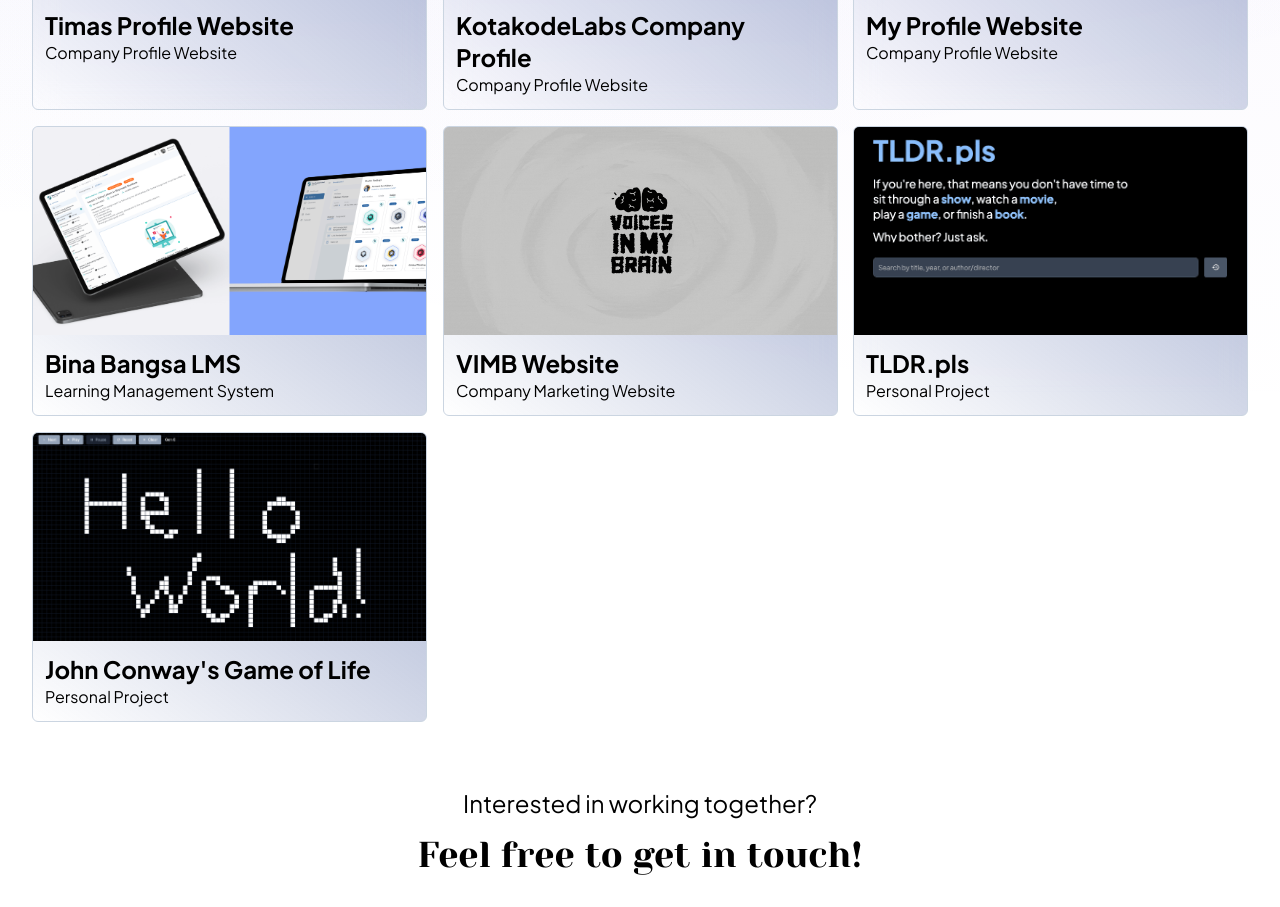
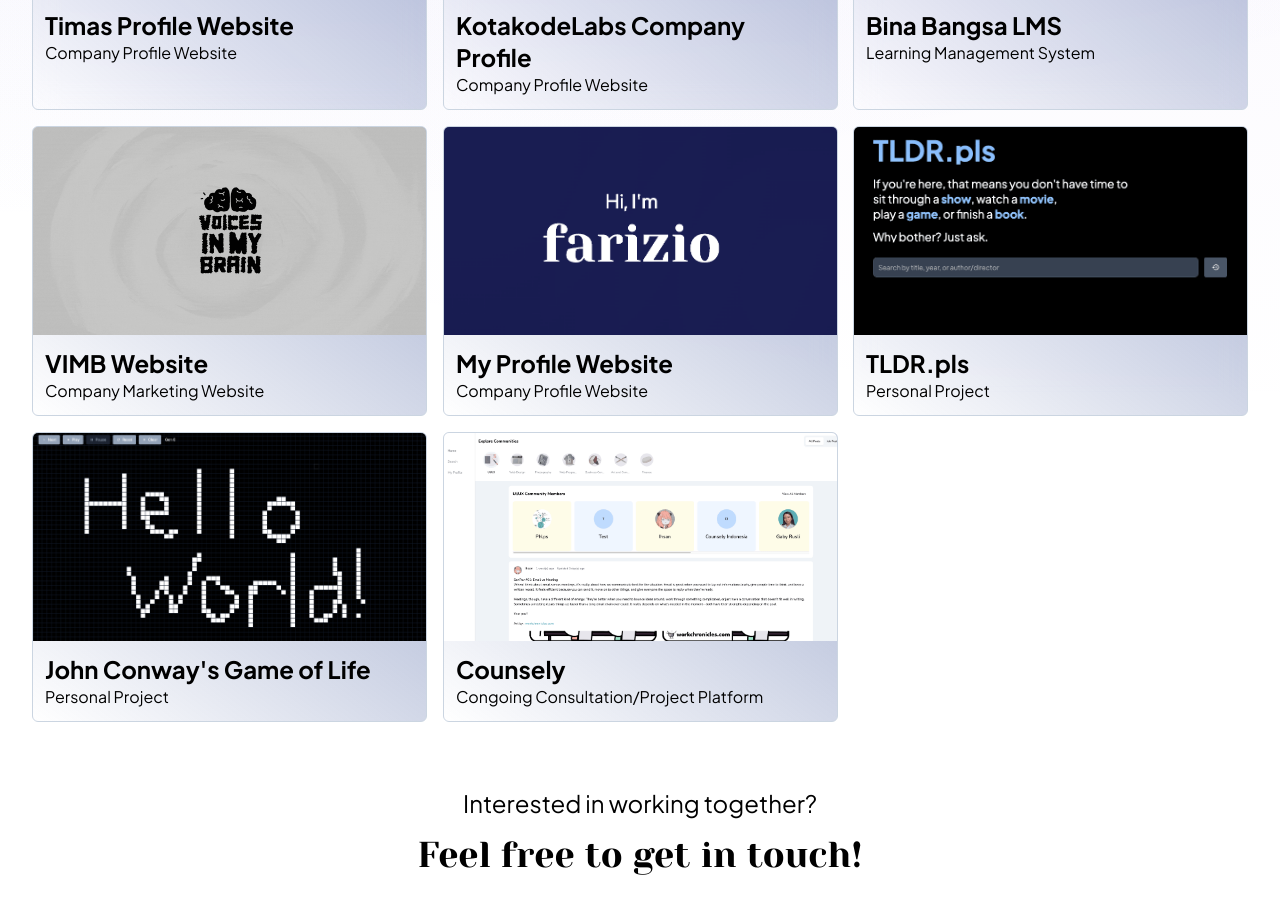
Before and after one commit to FarizioKautsar/profile-website, a Next.js app: page / in a window 1280 px wide. Shown: the part 4540-5447 px from the top of the page. Built offline with nearby package versions, Linux system fonts and the light colour scheme.

Commit message:
ADded counsely, sort by year from

```diff
--- a/src/app/page.tsx
+++ b/src/app/page.tsx
@@ -118,7 +118,7 @@ function Home() {
         }px, rgba(114, 53, 219, 0.2), transparent 80%)`,
       }}
     >
-      <div className="w-full h-screen sticky top-0 flex justify-center items-center">
+      <div className="w-full h-screen sticky top-0 flex justify-center items-center cursor-default">
         <motion.div
           style={{
             filter: `blur(${blurVal}px)`,
@@ -139,7 +139,7 @@ function Home() {
                   delay: (lIdx + 5) * 0.1,
                   duration: 0.5,
                 }}
-                className="mx-0 hover:mx-5 ease-in-out transition-all"
+                className="mx-0 hover:!mx-5 ease-in-out duration-300 transition-all"
               >
                 {letter}
               </motion.span>
@@ -234,7 +234,7 @@ function Home() {
             My Ideas That Has Come to Life
           </p>
           <div className="grid grid-cols-3 gap-4">
-            {projects.map((project, pIdx) => (
+            {projects.sort((p1, p2) => p1.yearFrom - p2.yearFrom).map((project, pIdx) => (
               <ProjectCard project={project} key={pIdx} />
             ))}
           </div>
--- a/src/data/projects.ts
+++ b/src/data/projects.ts
@@ -131,6 +131,23 @@ const projects: Project[] = [
       require("@/images/projects/gameoflife/gameoflife2.png"),
     ],
   },
+  {
+    name: "Counsely",
+    subTitle: "Congoing Consultation/Project Platform",
+    shortDescription:
+      "Counsely is a website dedicated as a meeting point between clients and freelancer",
+    description:
+      `I'm currently leading a team of 3 in building a website for a consultation platform company. Counsely is a professional platform designed to connect clients with freelancers. The website provides a user-friendly space for clients to post project or consultation requests and allows freelancers to efficiently find opportunities that align with their skills, preferences, and rates.`,
+    client: "KotakodeLabs - Counsely",
+    websiteUrl: "https://counsely.app/",
+    yearFrom: 2024,
+    techStack: [TECH_STACKS.NEXTJS, TECH_STACKS.EXPO, TECH_STACKS.NESTJS],
+    imageUrls: [
+      require("@/images/projects/counsely/counsely1.png"),
+      require("@/images/projects/counsely/counsely2.png"),
+      require("@/images/projects/counsely/counsely3.png"),
+    ],
+  },
 ];
 
 export default projects;
```
